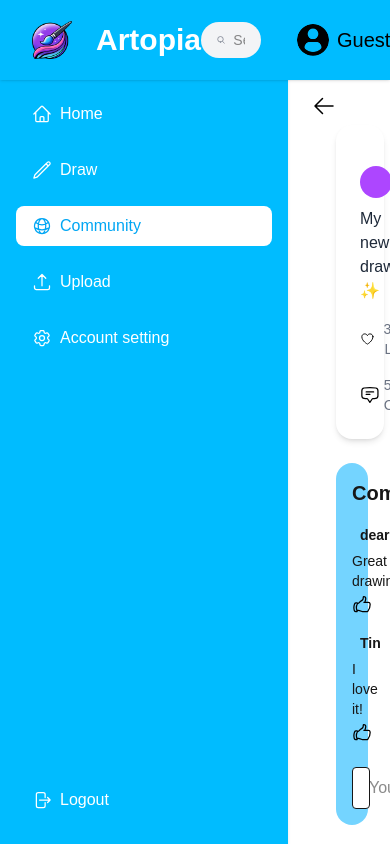
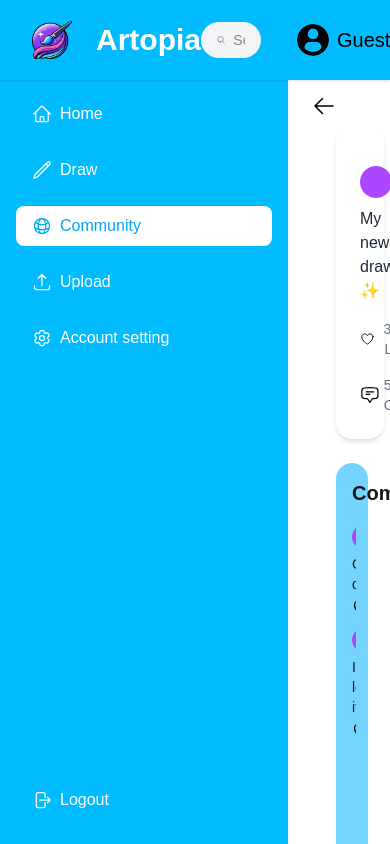
Before and after one commit to myminit/artopia-webpro, a Next.js app: page /community/1 in a window 390 px wide. Built offline with nearby package versions, Linux system fonts and the light colour scheme; no server answers.

Commit message:
update comment

```diff
--- a/app/community/[postid]/page.jsx
+++ b/app/community/[postid]/page.jsx
@@ -17,6 +17,8 @@ import { HeartIcon as HeartIconOutline } from "@heroicons/react/24/outline";
 import { ChatBubbleBottomCenterTextIcon as CommentIconOutline } from "@heroicons/react/24/outline";
 // Report (Flag)
 import { FlagIcon as FlagIconOutline } from "@heroicons/react/24/outline";
+import { EllipsisVerticalIcon } from "@heroicons/react/24/solid";
+
 //send
 import { PaperAirplaneIcon as SendOutline } from "@heroicons/react/24/outline";
 import { ArrowLeftIcon } from "@heroicons/react/24/solid";
@@ -52,10 +54,13 @@ export default function PostDetailPage() {
   const router = useRouter();
 
   const [liked, setLiked] = useState(false);
-  const [hearted, setHearted] = useState(false);
+  //const [hearted, setHearted] = useState(false);
+  const [heartedPost, setHeartedPost] = useState(false);
+  const [commentHearts, setCommentHearts] = useState({});
 
   //const [showReportPopup, setShowReportPopup] = useState(false);
   const [reportReason, setReportReason] = useState("");
+  const [showPopupIndex, setShowPopupIndex] = useState(null);
   const [customReason, setCustomReason] = useState("");
   const [post, setPost] = useState(null);
 
@@ -68,13 +73,25 @@ export default function PostDetailPage() {
   const [commentReportReason, setCommentReportReason] = useState("");
   const [commentCustomReason, setCommentCustomReason] = useState("");
 
+
+
   // นำข้อมูลโพสต์จาก mock data มาใช้
   useEffect(() => {
     if (!postid) return;
 
     const selectedPost = mockPosts.find((p) => p._id === postid);
     setPost(selectedPost || null);
+
+    // สร้างค่า liked สำหรับแต่ละคอมเมนต์
+    if (selectedPost) {
+      const hearts = {};
+      selectedPost.comments.forEach((_, index) => {
+        hearts[index] = false; // ยังไม่ได้กด
+      });
+      setCommentHearts(hearts);
+    }
   }, [postid]);
+
 
   if (!post) return <div>กำลังโหลด...</div>; // ถ้ายังไม่ได้โหลดข้อมูล
 
@@ -130,10 +147,10 @@ export default function PostDetailPage() {
                 <p className="mt-2 text-gray-800">{post.caption}</p>
                 <div className="mt-4 flex flex-wrap gap-4 text-gray-500 text-sm items-center">
                   <button
-                    onClick={() => setHearted(!hearted)}
+                    onClick={() => setHeartedPost(!heartedPost)}
                     className="flex items-center gap-1 hover:opacity-70"
                   >
-                    {hearted ? (
+                    {heartedPost ? (
                       <HeartIconSolid className="w-6 h-6 text-black" />
                     ) : (
                       <HeartIconOutline className="w-6 h-6 text-black" />
@@ -147,42 +164,78 @@ export default function PostDetailPage() {
                 </div>
               </div>
               {/* Right: Comments */}
-              <div className="w-full lg:w-[480px] bg-sky-300 rounded-2xl p-4">
+              <div className="w-full lg:w-[480px] bg-sky-300 rounded-2xl p-4 flex flex-col h-[600px]">
                 <h3 className="text-xl font-semibold mb-4">Comments</h3>
-
+                {/* Scrollable Comment List */}
+                <div className="flex-1 overflow-y-auto space-y-4 pr-1">
                   {post.comments.map((comment, index) => (
-                  <div key={index} className="mb-4">
-                    <div className="flex items-center gap-2 mb-1">
+                    <div key={index} className="mb-2">
+                      <div className="flex items-center justify-between mb-1">
+                        <div className="flex items-center gap-2">
                           <div className="w-6 h-6 rounded-full bg-purple-500"></div>
                           <span className="font-semibold text-sm">
                             {comment.user}
                           </span>
                         </div>
+
+                        {/* ... vertical icon */}
+                        <div className="relative">
+                          <button
+                            onClick={() =>
+                              setShowPopupIndex((prev) =>
+                                prev === index ? null : index
+                              )
+                            }
+                            className="text-black hover:opacity-80"
+                          >
+                            <EllipsisVerticalIcon className="w-5 h-5" />
+                          </button>
+
+                          {/*  Popup with Flag */}
+                          {showPopupIndex === index && (
+                            <div className="absolute right-0 mt-1 bg-white rounded w-28 z-50">
+                              <button
+                                onClick={() => {
+                                  setShowCommentReportPopup(true);
+                                  setShowPopupIndex(null);
+                                }}
+                                className="flex items-center w-full px-3 py-2 text-sm text-gray-700 hover:bg-gray-100 rounded"
+                              >
+                                <FlagIconOutline className="w-4 h-4 mr-2" />
+                                Report
+                              </button>
+                            </div>
+                          )}
+                        </div>
+                      </div>
+
                       <p className="text-sm">{comment.content}</p>
+
                       <div className="flex gap-4 mt-1 text-xs text-gray-700">
                         <button
-                        onClick={() => setLiked(!liked)}
-                        className="hover:opacity-70"
+                          onClick={() =>
+                            setCommentHearts((prev) => ({
+                              ...prev,
+                              [index]: !prev[index],
+                            }))
+                          }
+                          className="flex items-center gap-1 hover:opacity-70"
                         >
-                        {liked ? (
-                          <LikeSolid className="w-5 h-5 text-black" />
+                          {commentHearts[index] ? (
+                            <HeartIconSolid className="w-5 h-5 text-black" />
                           ) : (
-                          <LikeOutline className="w-5 h-5 text-black" />
+                            <HeartIconOutline className="w-5 h-5 text-black" />
                           )}
                         </button>
 
                         <CommentIconOutline className="w-5 h-5 text-black" />
-
-                      <FlagIconOutline
-                        className="w-5 h-5 text-black cursor-pointer"
-                        onClick={() => setShowCommentReportPopup(true)}
-                      />
                       </div>
                     </div>
                   ))}
+                </div>
 
                 {/* Input comment */}
-                <div className="mt-6 flex items-center border rounded px-2 bg-white">
+                <div className="mt-4 flex items-center border rounded px-2 bg-white">
                   <input
                     type="text"
                     placeholder="Your comment"
--- a/components/navbar.jsx
+++ b/components/navbar.jsx
@@ -38,7 +38,6 @@ export default function Navbar() {
           const isActive =
             activePath === item.href || activePath.startsWith(item.href + "/");
 
-
             return (
               <Link
                 key={item.name}
```
Lines whose indentation alone changed are shown as unchanged.
